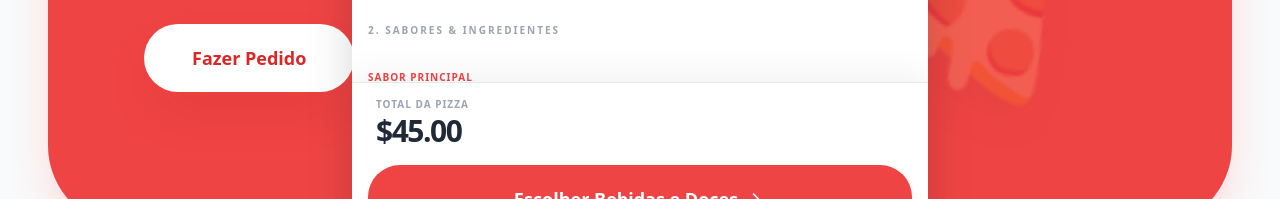
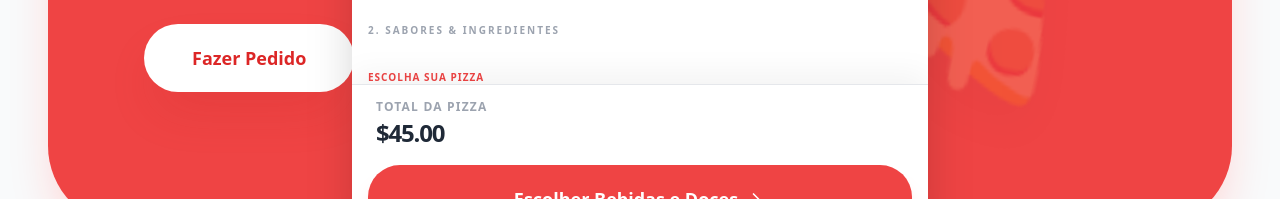
Before and after one commit to BRGuiRossi/trigo, a React (Vite) app: page / in a window 1280 px wide. Both pictures are taken after a click on the button "Fazer Pedido". Shown: the part 567-766 px from the top of the page. Built offline with nearby package versions, Linux system fonts and the light colour scheme.

Commit message:
Update ingredient selector selected state color to red

```diff
--- a/src/App.jsx
+++ b/src/App.jsx
@@ -258,13 +258,13 @@ const UnifiedIngredientSelector = ({ sideLabel, flavor, ingredientQuantities, on
                 key={ing.id}
                 onClick={() => onUpdateQuantity(ing.id, (qty + 1) % 3)}
                 className={`flex items-center justify-between p-3 rounded-xl border transition-all active:scale-95 ${
-                  qty > 0 ? 'bg-gray-800 border-gray-800 text-white shadow-lg' :
+                  qty > 0 ? 'bg-red-500 border-red-500 text-white shadow-md shadow-red-200' :
                   isEligibleForSwap ? 'blink-green-suggested' : 'bg-white border-gray-100 text-gray-600'
                 }`}
               >
                 <div className="flex flex-col text-left">
-                  <span className="text-[10px] font-bold truncate">{ing.name}</span>
-                  {qty > 0 && <span className="text-[9px] opacity-70 italic">{qty}x Porção</span>}
+                  <span className="text-[12px] font-bold truncate">{ing.name}</span>
+                  {qty > 0 && <span className="text-[12px] opacity-70 italic">{qty}x Porção</span>}
                 </div>
                 <div className="flex flex-col items-end">
                    <span className={`text-[9px] font-black ${qty > 0 ? 'text-white' : isEligibleForSwap ? 'text-green-600' : 'text-red-500'}`}>
@@ -601,7 +601,7 @@ const PizzaBuilder = ({ initialFlavor, onAddToCart, onClose }) => {
         <section className="space-y-8">
           <label className="text-[10px] font-black text-gray-400 uppercase tracking-[0.2em] block">2. Sabores & Ingredientes</label>
           <div className="space-y-4">
-            <p className="text-[10px] font-black text-red-500 uppercase tracking-widest">{isHalfAndHalf ? 'Lado A' : 'Sabor Principal'}</p>
+            <p className="text-[10px] font-black text-red-500 uppercase tracking-widest">{isHalfAndHalf ? 'Lado A' : 'Escolha sua pizza'}</p>
             <div className="flex gap-3 overflow-x-auto pb-2 scrollbar-hide -mx-4 px-4">
               {PIZZA_FLAVORS.map(f => (
                 <button key={f.id} onClick={() => { setFlavor1(f); setQuantitiesA(f.defaults.reduce((a,v) => ({ ...a, [v]: 1}), {})); }} className={`flex-shrink-0 px-6 py-4 rounded-2xl border-2 font-black text-[12px] whitespace-nowrap transition-all active:scale-95 shadow-sm ${flavor1.id === f.id ? 'bg-red-500 text-white border-red-500 shadow-md shadow-red-200' : 'bg-white text-gray-700 border-gray-200 hover:border-gray-300'}`}>{f.name}</button>
@@ -623,7 +623,7 @@ const PizzaBuilder = ({ initialFlavor, onAddToCart, onClose }) => {
         </section>
 
         <section>
-          <label className="text-[10px] font-black text-gray-400 uppercase tracking-[0.2em] block mb-3">3. Borda & Massa</label>
+          <label className="text-[12px] font-black text-gray-400 uppercase tracking-[0.2em] block mb-3">3. Borda & Massa</label>
           <div className="grid grid-cols-1 gap-2">
             {CRUSTS.map(c => (
               <button key={c.id} onClick={() => setCrust(c)} className={`p-4 rounded-3xl border flex justify-between items-center transition-all active:scale-[0.98] ${crust.id === c.id ? 'border-red-500 bg-red-50' : 'bg-white border-gray-100'}`}>
@@ -639,8 +639,8 @@ const PizzaBuilder = ({ initialFlavor, onAddToCart, onClose }) => {
       <div className="p-4 border-t bg-white flex flex-col gap-4 pb-safe shadow-[0_-10px_30px_rgba(0,0,0,0.05)]">
         <div className="flex justify-between items-end px-2">
           <div>
-            <p className="text-[10px] text-gray-400 font-black uppercase tracking-widest leading-none mb-1">Total da Pizza</p>
-            <p className="text-3xl font-black text-gray-800 tracking-tighter">${totalPrice.toFixed(2)}</p>
+            <p className="text-[12px] text-gray-400 font-black uppercase tracking-widest leading-none mb-1">Total da Pizza</p>
+            <p className="text-2xl font-black text-gray-800 tracking-tighter">${totalPrice.toFixed(2)}</p>
           </div>
         </div>
         <button onClick={handlePizzaFinish} className="w-full bg-red-500 text-white py-5 rounded-[2rem] font-black text-lg shadow-xl shadow-red-200 active:scale-95 transition-all flex items-center justify-center gap-2">Escolher Bebidas e Doces <ChevronRight size={20}/></button>
@@ -674,7 +674,7 @@ const PizzaCard = ({ flavor, index, onSelect }) => {
       </div>
       <div className="flex-1 space-y-3">
         <h4 className="font-black text-2xl text-gray-800 tracking-tighter uppercase italic leading-none">{flavor.name}</h4>
-        <p className="text-[13px] text-gray-400 font-medium  leading-relaxed">{flavor.description}</p>
+        <p className="text-[12px] text-gray-400 font-medium  leading-relaxed">{flavor.description}</p>
       </div>
       <button onClick={() => onSelect(flavor)} className="mt-10 w-full bg-gray-50 text-gray-800 py-5 rounded-[2rem] font-black text-[10px] uppercase tracking-[0.2em] flex items-center justify-center gap-2 group-hover:bg-red-500 group-hover:text-white transition-all shadow-sm">Manda aí!</button>
     </div>
@@ -685,7 +685,7 @@ const CartModal = ({ items, onRemove, onCheckout, onClose }) => {
   const total = items.reduce((sum, item) => sum + item.price, 0);
   return (
     <div className="fixed inset-0 z-[110] bg-black/40 backdrop-blur-sm flex items-end sm:items-center justify-center p-4 pb-24 sm:pb-4">
-      <div className="bg-white w-full max-w-md rounded-t-[3rem] sm:rounded-[3rem] overflow-hidden shadow-2xl flex flex-col max-h-[90vh] animate-in slide-in-from-bottom duration-300">
+      <div className="bg-white w-full max-w-md rounded-[3rem] overflow-hidden shadow-2xl flex flex-col max-h-[90vh] animate-in slide-in-from-bottom duration-300">
         <div className="p-6 border-b flex justify-between items-center bg-gray-50/50">
           <h2 className="text-xl font-black flex items-center gap-2 tracking-tighter uppercase leading-none"><ShoppingCart size={22} className="text-red-500"/> Seu Carrinho</h2>
           <button onClick={onClose} className="p-2 bg-gray-100 rounded-full active:scale-90 transition-all"><X size={20}/></button>
@@ -704,7 +704,7 @@ const CartModal = ({ items, onRemove, onCheckout, onClose }) => {
               </div>
               <div className="flex-1 min-w-0 pr-6">
                 <h4 className="font-black text-gray-800 text-sm truncate uppercase tracking-tighter leading-none mb-1">{item.quantity > 1 ? `${item.quantity}x ` : ''}{item.name}</h4>
-                <p className="text-[9px] text-gray-500 font-bold italic leading-tight line-clamp-2">{item.details}</p>
+                <p className="text-[12px] text-gray-500 font-bold italic leading-tight line-clamp-2">{item.details}</p>
                 <p className="text-sm font-black text-red-600 mt-2">${item.price.toFixed(2)}</p>
               </div>
               <button onClick={() => onRemove(item.id)} className="absolute top-4 right-4 p-2 text-gray-300 hover:text-red-500 active:scale-90 transition-all"><Trash2 size={16} /></button>
@@ -731,7 +731,7 @@ const KDSView = ({ orders, onUpdateStatus, onSyncIFood }) => {
       <div className="flex flex-col sm:flex-row justify-between items-start sm:items-center gap-6 bg-white p-8 rounded-[3rem] border border-gray-100 shadow-sm">
         <div className="space-y-1">
           <h2 className="text-3xl font-black text-gray-800 tracking-tighter flex items-center gap-3 italic uppercase"><div className="bg-red-500 text-white p-2 rounded-2xl"><ChefHat size={24}/></div> Cozinha Central</h2>
-          <p className="text-gray-400 text-[10px] font-black uppercase tracking-widest">Pipeline de Pedidos Ativos</p>
+          <p className="text-gray-400 text-[14px] font-black uppercase tracking-widest">Pipeline de Pedidos Ativos</p>
         </div>
         <button onClick={handleSync} disabled={isSyncing} className="w-full sm:w-auto flex items-center justify-center gap-2 bg-[#ea1d2c] text-white px-8 py-4 rounded-2xl font-black text-xs uppercase tracking-widest hover:opacity-90 active:scale-95 disabled:opacity-50 transition-all shadow-xl shadow-red-100"><RefreshCw size={16} className={isSyncing ? 'animate-spin' : ''}/> Sync iFood</button>
       </div>
```
